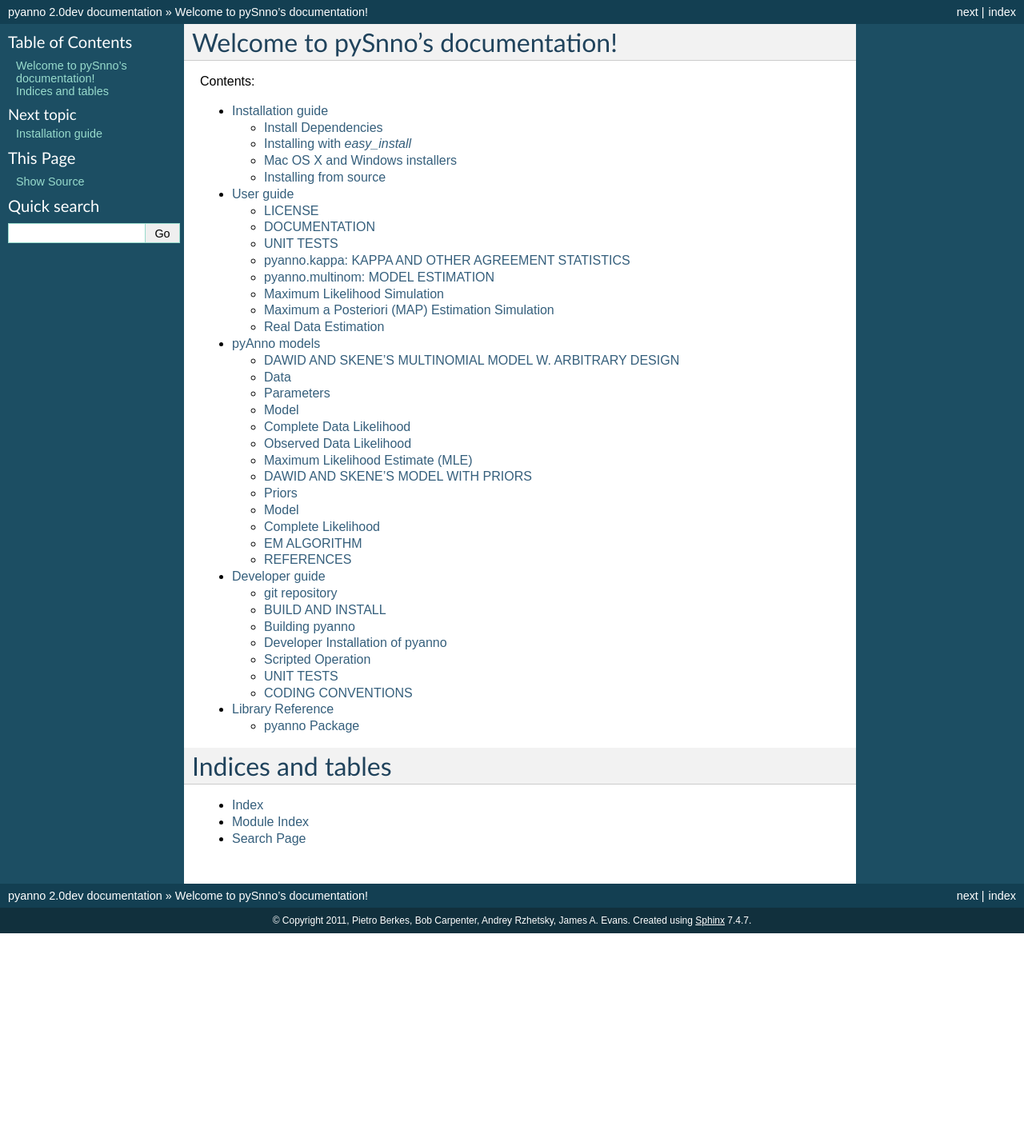
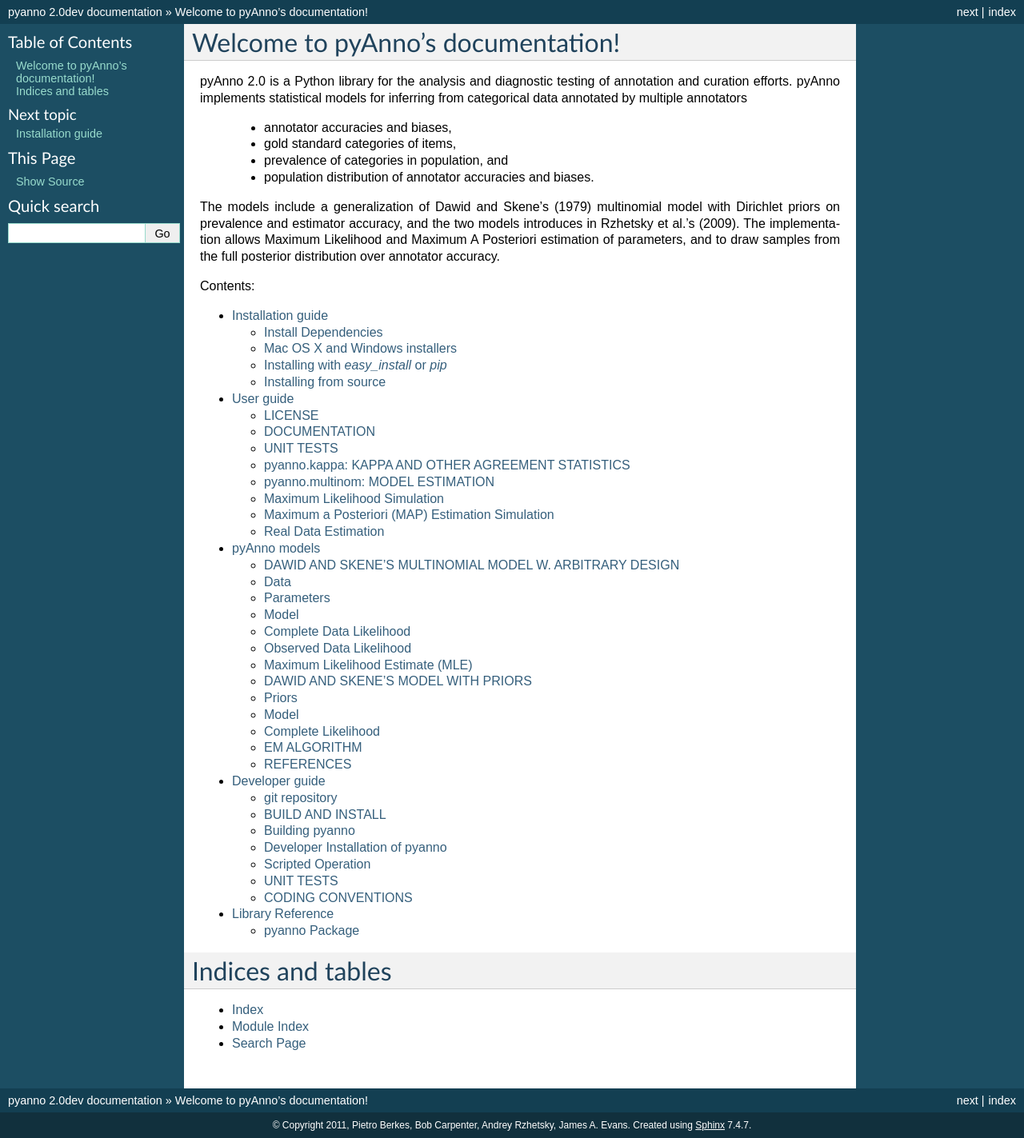
Before and after one commit to xpw0222/uchicago-pyanno, a Sphinx documentation site: the page built from docs/source/index.rst, in a window 1280 px wide. Shown: the whole page at 80% size. Built offline with Sphinx 7.4.7, drawn with Linux system fonts in a browser that asks for light colours; formulas are drawn with MathJax 3; before the commit the page ends 1167 px from its top, so only the background shows below that.

Commit message:
DOC: some work on the documentation

```diff
--- a/docs/source/index.rst
+++ b/docs/source/index.rst
@@ -3,8 +3,25 @@
    You can adapt this file completely to your liking, but it should at least
    contain the root `toctree` directive.
 
-Welcome to pySnno's documentation!
+Welcome to pyAnno's documentation!
 ==================================
+
+pyAnno 2.0 is a Python library for the analysis and diagnostic testing of
+annotation and curation efforts. pyAnno implements statistical models for
+inferring from categorical data annotated by multiple annotators
+
+    * annotator accuracies and biases,
+    * gold standard categories of items,
+    * prevalence of categories in population, and
+    * population distribution of annotator accuracies and biases.
+
+The models include a generalization of Dawid and Skene's (1979) multinomial
+model with Dirichlet priors on prevalence and estimator accuracy,
+and the two models introduces in Rzhetsky et al.'s (2009). The implementation
+allows Maximum Likelihood and Maximum A Posteriori estimation of parameters,
+and to draw samples from the full posterior distribution over annotator
+accuracy.
+
 
 Contents:
 
```
Also changed, not shown: README.rst (added, +40 -0 lines), README.txt (deleted, +0 -69 lines), docs/source/installation.rst (+17 -7 lines), docs/source/pyanno.rst (+10 -10 lines).
